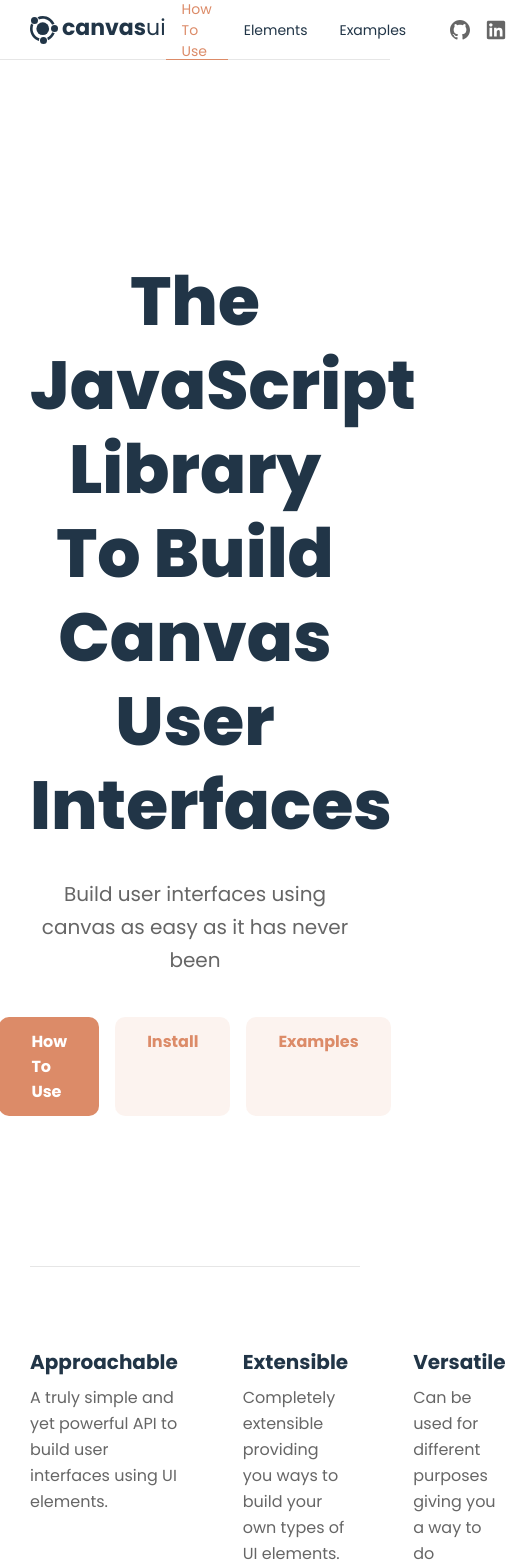
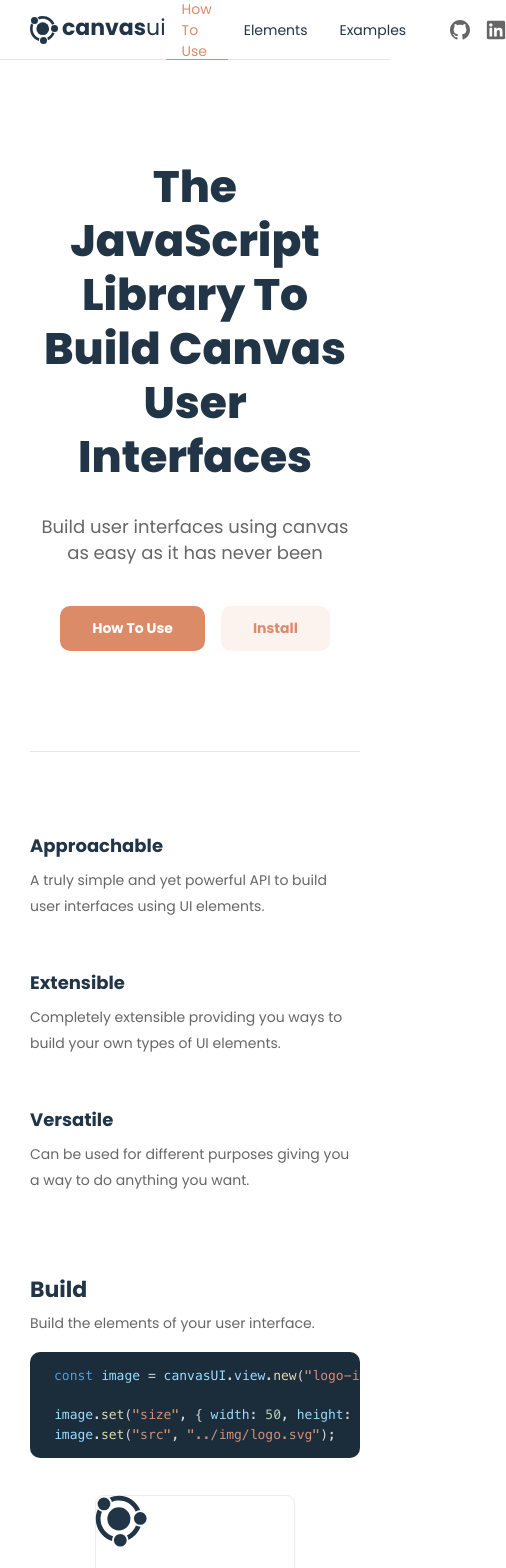
Before and after one commit to martiserra99/canvas-user-interface-docs, a Next.js app: page / in a window 390 px wide. Shown: the top 1568 px of the page, 506 px wide, since content can reach past the window. Built offline with nearby package versions, Linux system fonts and the light colour scheme.

Commit message:
Make home page responsive

```diff
--- a/src/pages/home/components/content/content.module.scss
+++ b/src/pages/home/components/content/content.module.scss
@@ -5,6 +5,6 @@
 }
 
 .container {
-  max-width: 113.6rem;
+  max-width: calc(#{$max-width} - 23.2rem);
   margin: 0 auto;
 }
--- a/src/pages/home/components/features/features.module.scss
+++ b/src/pages/home/components/features/features.module.scss
@@ -2,22 +2,43 @@
 
 .features {
   margin-top: 8rem;
-  margin-bottom: 12rem;
+  margin-bottom: 8rem;
   display: flex;
-  gap: 6.5rem;
+  flex-direction: column;
+  gap: 5rem;
+  max-width: 420px;
+  margin-left: auto;
+  margin-right: auto;
+
+  @media (min-width: 650px) {
+    flex-direction: row;
+    max-width: none;
+  }
+
+  @media (min-width: 1000px) {
+    gap: 6.5rem;
+  }
 }
 
 .feature {
   h2 {
-    font-size: 2rem;
+    font-size: 1.8rem;
     font-weight: bold;
     color: $color-primary;
     margin-bottom: 0.8rem;
+
+    @media (min-width: 1000px) {
+      font-size: 2rem;
+    }
   }
 
   p {
-    font-size: 1.6rem;
+    font-size: 1.4rem;
     line-height: 2.6rem;
     color: $color-secondary;
+
+    @media (min-width: 1000px) {
+      font-size: 1.6rem;
+    }
   }
 }
--- a/src/pages/home/components/hero/hero.module.scss
+++ b/src/pages/home/components/hero/hero.module.scss
@@ -1,26 +1,46 @@
 @use "styles/variables" as *;
 
 .hero {
-  padding-top: 20rem;
-  padding-bottom: 15rem;
+  padding-top: 10rem;
+  padding-bottom: 10rem;
   border-bottom: 1px solid $color-divider;
+
+  @media (min-width: 1000px) {
+    padding-top: 20rem;
+    padding-bottom: 15rem;
+  }
 }
 
 .headline {
   color: $color-primary;
   text-align: center;
   font-weight: 800;
-  font-size: 6.8rem;
-  line-height: 8.4rem;
+  font-size: 4.4rem;
+  line-height: 5.4rem;
   margin-bottom: 3rem;
+
+  @media (min-width: 500px) {
+    font-size: 5.2rem;
+    line-height: 6.2rem;
+  }
+
+  @media (min-width: 1000px) {
+    font-size: 6.8rem;
+    line-height: 8.4rem;
+  }
 }
 
 .subheadline {
   color: $color-secondary;
-  font-size: 2rem;
-  line-height: 3.3rem;
+  font-size: 1.8rem;
+  line-height: 2.6rem;
   text-align: center;
   margin-bottom: 4rem;
+
+  @media (min-width: 1000px) {
+    font-size: 2rem;
+    line-height: 3.3rem;
+  }
 }
 
 .links {
@@ -30,7 +50,7 @@
 }
 
 .link {
-  font-size: 1.6rem;
+  font-size: 1.4rem;
   font-weight: bold;
   color: white;
   background-color: $color-accent;
@@ -38,6 +58,10 @@
   padding: 1.2rem 3.2rem;
   border-radius: 1rem;
   transition: all 0.3s ease;
+
+  @media (min-width: 1000px) {
+    font-size: 1.6rem;
+  }
 
   &:hover {
     opacity: 0.8;
@@ -47,4 +71,20 @@
     color: $color-accent;
     background-color: rgba($color-accent, 0.1);
   }
+
+  &:nth-child(2) {
+    display: none;
+
+    @media (min-width: 350px) {
+      display: block;
+    }
+  }
+
+  &:nth-child(3) {
+    display: none;
+
+    @media (min-width: 500px) {
+      display: block;
+    }
+  }
 }
--- a/src/pages/home/components/steps/steps.module.scss
+++ b/src/pages/home/components/steps/steps.module.scss
@@ -3,14 +3,41 @@
 .steps {
   display: flex;
   flex-direction: column;
-  gap: 10rem;
-  margin-bottom: 12rem;
+  gap: 6rem;
+  max-width: 420px;
+  margin-left: auto;
+  margin-right: auto;
+  margin-bottom: 8rem;
+
+  @media (min-width: 650px) {
+    max-width: none;
+  }
+
+  @media (min-width: 1000px) {
+    gap: 10rem;
+    margin-bottom: 12rem;
+  }
 }
 
 .step {
   display: flex;
-  align-items: center;
-  gap: 5rem;
+  flex-direction: column;
+  align-items: stretch;
+  gap: 3rem;
+
+  &:nth-child(2) {
+    flex-direction: column-reverse;
+  }
+
+  @media (min-width: 650px) {
+    flex-direction: row;
+    align-items: center;
+    gap: 5rem;
+
+    &:nth-child(2) {
+      flex-direction: row;
+    }
+  }
 }
 
 .content {
@@ -20,19 +47,29 @@
 
 .heading {
   color: $color-primary;
-  font-size: 2.6rem;
+  font-size: 2.2rem;
   margin-bottom: 0.4rem;
+
+  @media (min-width: 1000px) {
+    font-size: 2.6rem;
+  }
 }
 
 .text {
   color: $color-secondary;
-  font-size: 1.6rem;
-  line-height: 3rem;
+  font-size: 1.4rem;
+  line-height: 2.6rem;
   margin-bottom: 1.6rem;
+
+  @media (min-width: 1000px) {
+    font-size: 1.6rem;
+    line-height: 3rem;
+  }
 }
 
 .image {
   flex: 0 0 20rem;
   width: 20rem;
   height: 20rem;
+  align-self: center;
 }
```
